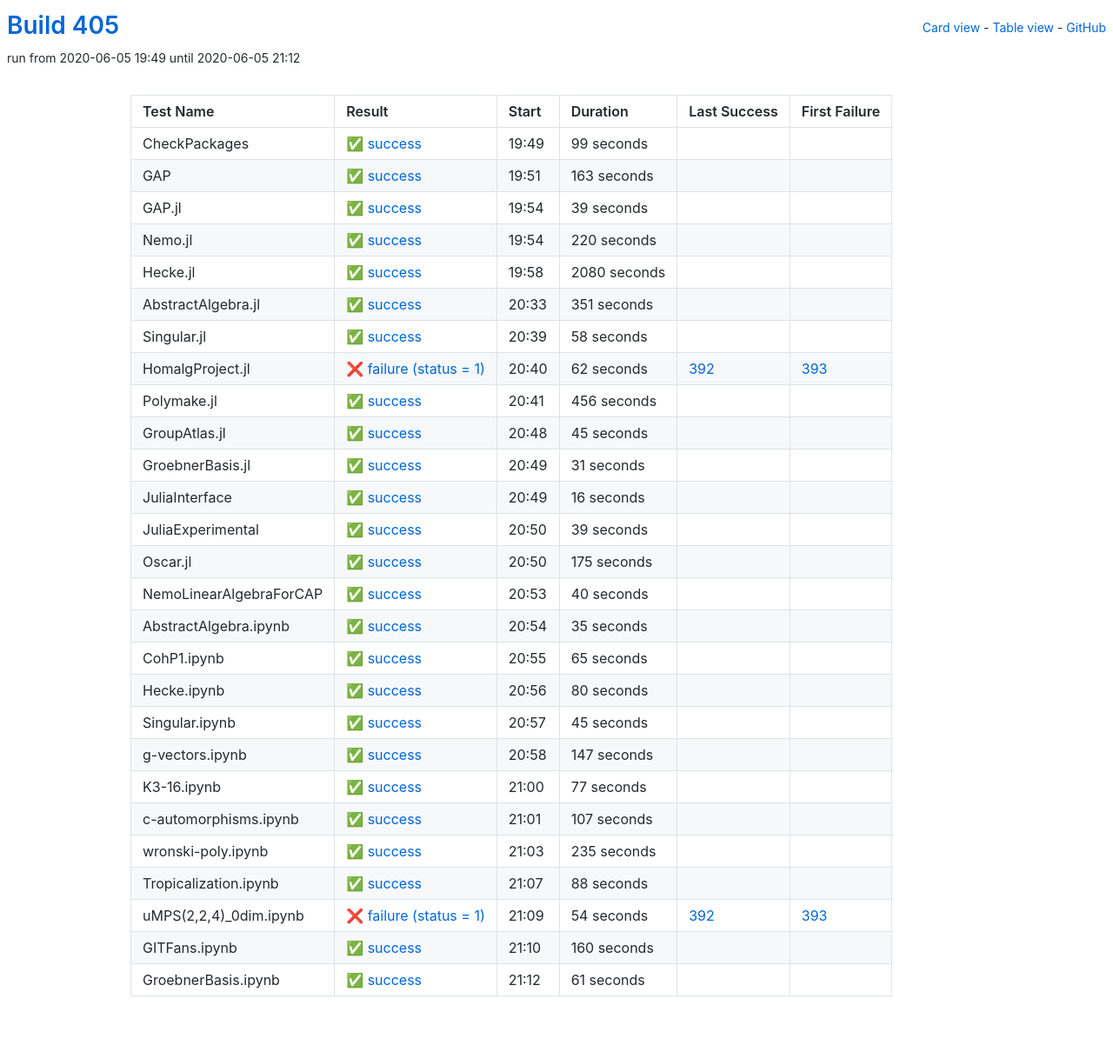
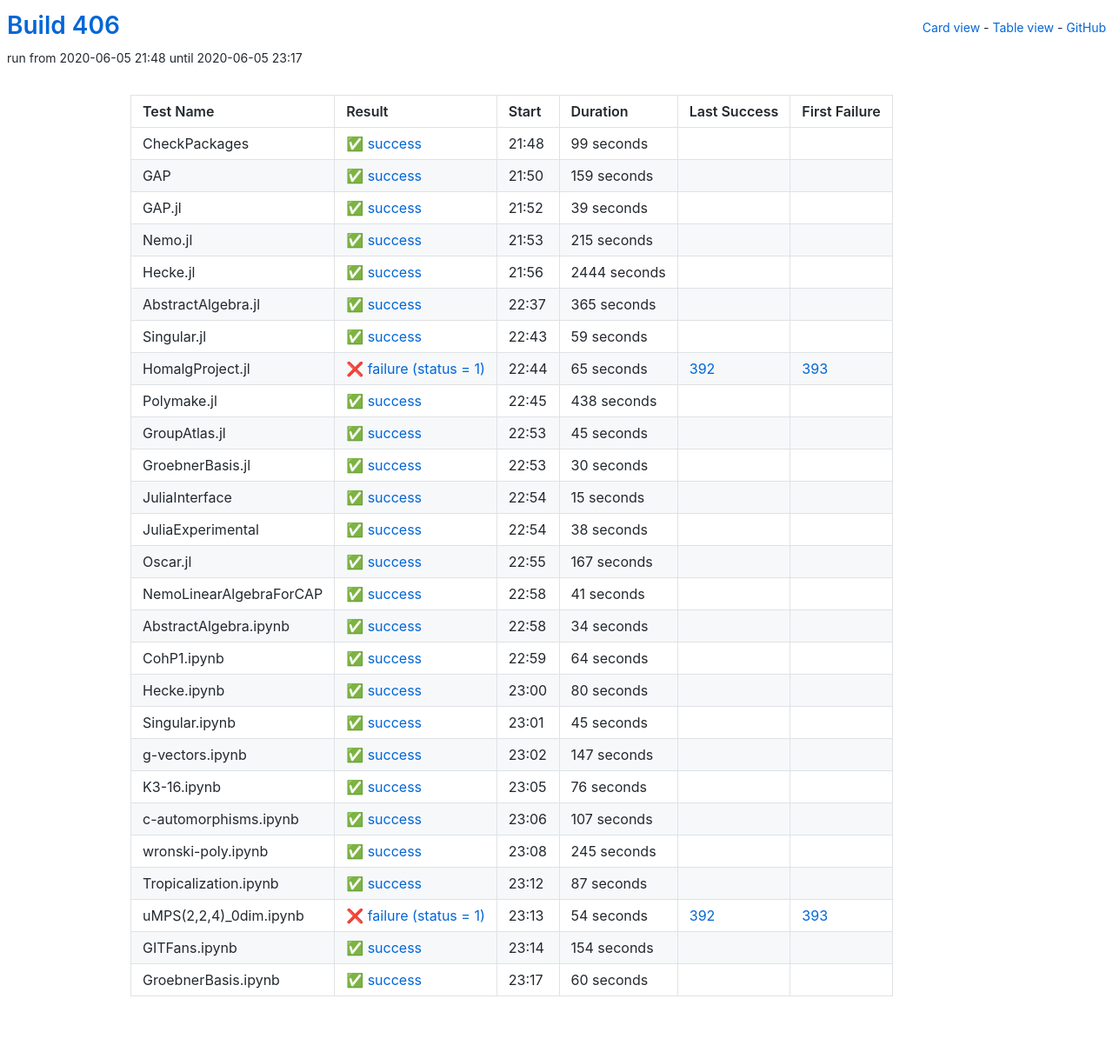
Before and after one commit to oscar-system/oscar-ci-status-1.4, a Jekyll site: the page built from table.html, in a window 1280 px wide. Shown: the whole page at 87% size. Built offline with Jekyll 4.4.1, drawn with Linux system fonts in a browser that asks for light colours.

Commit message:
Build 406

```diff
--- a/_data/ci.yml
+++ b/_data/ci.yml
@@ -1,5 +1,5 @@
-build: 405
-build_url: https://oscarci.mathematik.uni-kl.de/job/oscar-julia-1.4/405/
+build: 406
+build_url: https://oscarci.mathematik.uni-kl.de/job/oscar-julia-1.4/406/
 job: oscar-julia-1.4
 tests:
 - duration: 99
@@ -9,21 +9,21 @@ tests:
   id: checkpackages
   last_success: false
   last_success_url: null
-  log: https://oscarci.mathematik.uni-kl.de/job/oscar-julia-1.4/405/artifact/logs/build-405/CheckPackages.log
+  log: https://oscarci.mathematik.uni-kl.de/job/oscar-julia-1.4/406/artifact/logs/build-406/CheckPackages.log
   name: CheckPackages
-  start: 2020-06-05 19:49
+  start: 2020-06-05 21:48
   status: success
   success: true
-- duration: 163
+- duration: 159
   exitcode: 0
   first_failure: false
   first_failure_url: null
   id: gap
   last_success: false
   last_success_url: null
-  log: https://oscarci.mathematik.uni-kl.de/job/oscar-julia-1.4/405/artifact/logs/build-405/GAP.log
+  log: https://oscarci.mathematik.uni-kl.de/job/oscar-julia-1.4/406/artifact/logs/build-406/GAP.log
   name: GAP
-  start: 2020-06-05 19:51
+  start: 2020-06-05 21:50
   status: success
   success: true
 - duration: 39
@@ -33,81 +33,81 @@ tests:
   id: gap-jl
   last_success: false
   last_success_url: null
-  log: https://oscarci.mathematik.uni-kl.de/job/oscar-julia-1.4/405/artifact/logs/build-405/GAP.jl.log
+  log: https://oscarci.mathematik.uni-kl.de/job/oscar-julia-1.4/406/artifact/logs/build-406/GAP.jl.log
   name: GAP.jl
-  start: 2020-06-05 19:54
+  start: 2020-06-05 21:52
   status: success
   success: true
-- duration: 220
+- duration: 215
   exitcode: 0
   first_failure: false
   first_failure_url: null
   id: nemo-jl
   last_success: false
   last_success_url: null
-  log: https://oscarci.mathematik.uni-kl.de/job/oscar-julia-1.4/405/artifact/logs/build-405/Nemo.jl.log
+  log: https://oscarci.mathematik.uni-kl.de/job/oscar-julia-1.4/406/artifact/logs/build-406/Nemo.jl.log
   name: Nemo.jl
-  start: 2020-06-05 19:54
+  start: 2020-06-05 21:53
   status: success
   success: true
-- duration: 2080
+- duration: 2444
   exitcode: 0
   first_failure: false
   first_failure_url: null
   id: hecke-jl
   last_success: false
   last_success_url: null
-  log: https://oscarci.mathematik.uni-kl.de/job/oscar-julia-1.4/405/artifact/logs/build-405/Hecke.jl.log
+  log: https://oscarci.mathematik.uni-kl.de/job/oscar-julia-1.4/406/artifact/logs/build-406/Hecke.jl.log
   name: Hecke.jl
-  start: 2020-06-05 19:58
+  start: 2020-06-05 21:56
   status: success
   success: true
-- duration: 351
+- duration: 365
   exitcode: 0
   first_failure: false
   first_failure_url: null
   id: abstractalgebra-jl
   last_success: false
   last_success_url: null
-  log: https://oscarci.mathematik.uni-kl.de/job/oscar-julia-1.4/405/artifact/logs/build-405/AbstractAlgebra.jl.log
+  log: https://oscarci.mathematik.uni-kl.de/job/oscar-julia-1.4/406/artifact/logs/build-406/AbstractAlgebra.jl.log
   name: AbstractAlgebra.jl
-  start: 2020-06-05 20:33
+  start: 2020-06-05 22:37
   status: success
   success: true
-- duration: 58
+- duration: 59
   exitcode: 0
   first_failure: false
   first_failure_url: null
   id: singular-jl
   last_success: false
   last_success_url: null
-  log: https://oscarci.mathematik.uni-kl.de/job/oscar-julia-1.4/405/artifact/logs/build-405/Singular.jl.log
+  log: https://oscarci.mathematik.uni-kl.de/job/oscar-julia-1.4/406/artifact/logs/build-406/Singular.jl.log
   name: Singular.jl
-  start: 2020-06-05 20:39
+  start: 2020-06-05 22:43
   status: success
   success: true
-- duration: 62
+- duration: 65
   exitcode: 1
   first_failure: 393
   first_failure_url: https://oscarci.mathematik.uni-kl.de/job/oscar-julia-1.4/393/
   id: homalgproject-jl
   last_success: 392
   last_success_url: https://oscarci.mathematik.uni-kl.de/job/oscar-julia-1.4/392/
-  log: https://oscarci.mathematik.uni-kl.de/job/oscar-julia-1.4/405/artifact/logs/build-405/HomalgProject.jl.log
+  log: https://oscarci.mathematik.uni-kl.de/job/oscar-julia-1.4/406/artifact/logs/build-406/HomalgProject.jl.log
   name: HomalgProject.jl
-  start: 2020-06-05 20:40
+  start: 2020-06-05 22:44
   status: failure
   success: false
-- duration: 456
+- duration: 438
   exitcode: 0
   first_failure: false
   first_failure_url: null
   id: polymake-jl
   last_success: false
   last_success_url: null
-  log: https://oscarci.mathematik.uni-kl.de/job/oscar-julia-1.4/405/artifact/logs/build-405/Polymake.jl.log
+  log: https://oscarci.mathematik.uni-kl.de/job/oscar-julia-1.4/406/artifact/logs/build-406/Polymake.jl.log
   name: Polymake.jl
-  start: 2020-06-05 20:41
+  start: 2020-06-05 22:45
   status: success
   success: true
 - duration: 45
@@ -117,93 +117,93 @@ tests:
   id: groupatlas-jl
   last_success: false
   last_success_url: null
-  log: https://oscarci.mathematik.uni-kl.de/job/oscar-julia-1.4/405/artifact/logs/build-405/GroupAtlas.jl.log
+  log: https://oscarci.mathematik.uni-kl.de/job/oscar-julia-1.4/406/artifact/logs/build-406/GroupAtlas.jl.log
   name: GroupAtlas.jl
-  start: 2020-06-05 20:48
+  start: 2020-06-05 22:53
   status: success
   success: true
-- duration: 31
+- duration: 30
   exitcode: 0
   first_failure: false
   first_failure_url: null
   id: groebnerbasis-jl
   last_success: false
   last_success_url: null
-  log: https://oscarci.mathematik.uni-kl.de/job/oscar-julia-1.4/405/artifact/logs/build-405/GroebnerBasis.jl.log
+  log: https://oscarci.mathematik.uni-kl.de/job/oscar-julia-1.4/406/artifact/logs/build-406/GroebnerBasis.jl.log
   name: GroebnerBasis.jl
-  start: 2020-06-05 20:49
+  start: 2020-06-05 22:53
   status: success
   success: true
-- duration: 16
+- duration: 15
   exitcode: 0
   first_failure: false
   first_failure_url: null
   id: juliainterface
   last_success: false
   last_success_url: null
-  log: https://oscarci.mathematik.uni-kl.de/job/oscar-julia-1.4/405/artifact/logs/build-405/JuliaInterface.log
+  log: https://oscarci.mathematik.uni-kl.de/job/oscar-julia-1.4/406/artifact/logs/build-406/JuliaInterface.log
   name: JuliaInterface
-  start: 2020-06-05 20:49
+  start: 2020-06-05 22:54
   status: success
   success: true
-- duration: 39
+- duration: 38
   exitcode: 0
   first_failure: false
   first_failure_url: null
   id: juliaexperimental
   last_success: false
   last_success_url: null
-  log: https://oscarci.mathematik.uni-kl.de/job/oscar-julia-1.4/405/artifact/logs/build-405/JuliaExperimental.log
+  log: https://oscarci.mathematik.uni-kl.de/job/oscar-julia-1.4/406/artifact/logs/build-406/JuliaExperimental.log
   name: JuliaExperimental
-  start: 2020-06-05 20:50
+  start: 2020-06-05 22:54
   status: success
   success: true
-- duration: 175
+- duration: 167
   exitcode: 0
   first_failure: false
   first_failure_url: null
   id: oscar-jl
   last_success: false
   last_success_url: null
-  log: https://oscarci.mathematik.uni-kl.de/job/oscar-julia-1.4/405/artifact/logs/build-405/Oscar.jl.log
+  log: https://oscarci.mathematik.uni-kl.de/job/oscar-julia-1.4/406/artifact/logs/build-406/Oscar.jl.log
   name: Oscar.jl
-  start: 2020-06-05 20:50
+  start: 2020-06-05 22:55
   status: success
   success: true
-- duration: 40
+- duration: 41
   exitcode: 0
   first_failure: false
   first_failure_url: null
   id: nemolinearalgebraforcap
   last_success: false
   last_success_url: null
-  log: https://oscarci.mathematik.uni-kl.de/job/oscar-julia-1.4/405/artifact/logs/build-405/NemoLinearAlgebraForCAP.log
+  log: https://oscarci.mathematik.uni-kl.de/job/oscar-julia-1.4/406/artifact/logs/build-406/NemoLinearAlgebraForCAP.log
   name: NemoLinearAlgebraForCAP
-  start: 2020-06-05 20:53
+  start: 2020-06-05 22:58
   status: success
   success: true
-- duration: 35
+- duration: 34
   exitcode: 0
   first_failure: false
   first_failure_url: null
   id: abstractalgebra-ipynb
   last_success: false
   last_success_url: null
-  log: https://oscarci.mathematik.uni-kl.de/job/oscar-julia-1.4/405/artifact/logs/build-405/AbstractAlgebra.ipynb.log
+  log: https://oscarci.mathematik.uni-kl.de/job/oscar-julia-1.4/406/artifact/logs/build-406/AbstractAlgebra.ipynb.log
   name: AbstractAlgebra.ipynb
-  start: 2020-06-05 20:54
+  start: 2020-06-05 22:58
   status: success
   success: true
-- duration: 65
+- duration: 64
   exitcode: 0
   first_failure: false
   first_failure_url: null
   id: cohp1-ipynb
   last_success: false
   last_success_url: null
-  log: https://oscarci.mathematik.uni-kl.de/job/oscar-julia-1.4/405/artifact/logs/build-405/CohP1.ipynb.log
+  log: https://oscarci.mathematik.uni-kl.de/job/oscar-julia-1.4/406/artifact/logs/build-406/CohP1.ipynb.log
   name: CohP1.ipynb
-  start: 2020-06-05 20:55
+  start: 2020-06-05 22:59
   status: success
   success: true
 - duration: 80
@@ -213,9 +213,9 @@ tests:
   id: hecke-ipynb
   last_success: false
   last_success_url: null
-  log: https://oscarci.mathematik.uni-kl.de/job/oscar-julia-1.4/405/artifact/logs/build-405/Hecke.ipynb.log
+  log: https://oscarci.mathematik.uni-kl.de/job/oscar-julia-1.4/406/artifact/logs/build-406/Hecke.ipynb.log
   name: Hecke.ipynb
-  start: 2020-06-05 20:56
+  start: 2020-06-05 23:00
   status: success
   success: true
 - duration: 45
@@ -225,9 +225,9 @@ tests:
   id: singular-ipynb
   last_success: false
   last_success_url: null
-  log: https://oscarci.mathematik.uni-kl.de/job/oscar-julia-1.4/405/artifact/logs/build-405/Singular.ipynb.log
+  log: https://oscarci.mathematik.uni-kl.de/job/oscar-julia-1.4/406/artifact/logs/build-406/Singular.ipynb.log
   name: Singular.ipynb
-  start: 2020-06-05 20:57
+  start: 2020-06-05 23:01
   status: success
   success: true
 - duration: 147
@@ -237,21 +237,21 @@ tests:
   id: g-vectors-ipynb
   last_success: false
   last_success_url: null
-  log: https://oscarci.mathematik.uni-kl.de/job/oscar-julia-1.4/405/artifact/logs/build-405/g-vectors.ipynb.log
+  log: https://oscarci.mathematik.uni-kl.de/job/oscar-julia-1.4/406/artifact/logs/build-406/g-vectors.ipynb.log
   name: g-vectors.ipynb
-  start: 2020-06-05 20:58
+  start: 2020-06-05 23:02
   status: success
   success: true
-- duration: 77
+- duration: 76
   exitcode: 0
   first_failure: false
   first_failure_url: null
   id: k3-16-ipynb
   last_success: false
   last_success_url: null
-  log: https://oscarci.mathematik.uni-kl.de/job/oscar-julia-1.4/405/artifact/logs/build-405/K3-16.ipynb.log
+  log: https://oscarci.mathematik.uni-kl.de/job/oscar-julia-1.4/406/artifact/logs/build-406/K3-16.ipynb.log
   name: K3-16.ipynb
-  start: 2020-06-05 21:00
+  start: 2020-06-05 23:05
   status: success
   success: true
 - duration: 107
@@ -261,33 +261,33 @@ tests:
   id: c-automorphisms-ipynb
   last_success: false
   last_success_url: null
-  log: https://oscarci.mathematik.uni-kl.de/job/oscar-julia-1.4/405/artifact/logs/build-405/c-automorphisms.ipynb.log
+  log: https://oscarci.mathematik.uni-kl.de/job/oscar-julia-1.4/406/artifact/logs/build-406/c-automorphisms.ipynb.log
   name: c-automorphisms.ipynb
-  start: 2020-06-05 21:01
+  start: 2020-06-05 23:06
   status: success
   success: true
-- duration: 235
+- duration: 245
   exitcode: 0
   first_failure: false
   first_failure_url: null
   id: wronski-poly-ipynb
   last_success: false
   last_success_url: null
-  log: https://oscarci.mathematik.uni-kl.de/job/oscar-julia-1.4/405/artifact/logs/build-405/wronski-poly.ipynb.log
+  log: https://oscarci.mathematik.uni-kl.de/job/oscar-julia-1.4/406/artifact/logs/build-406/wronski-poly.ipynb.log
   name: wronski-poly.ipynb
-  start: 2020-06-05 21:03
+  start: 2020-06-05 23:08
   status: success
   success: true
-- duration: 88
+- duration: 87
   exitcode: 0
   first_failure: false
   first_failure_url: null
   id: tropicalization-ipynb
   last_success: false
   last_success_url: null
-  log: https://oscarci.mathematik.uni-kl.de/job/oscar-julia-1.4/405/artifact/logs/build-405/Tropicalization.ipynb.log
+  log: https://oscarci.mathematik.uni-kl.de/job/oscar-julia-1.4/406/artifact/logs/build-406/Tropicalization.ipynb.log
   name: Tropicalization.ipynb
-  start: 2020-06-05 21:07
+  start: 2020-06-05 23:12
   status: success
   success: true
 - duration: 54
@@ -297,32 +297,32 @@ tests:
   id: umps-2-2-4-0dim-ipynb
   last_success: 392
   last_success_url: https://oscarci.mathematik.uni-kl.de/job/oscar-julia-1.4/392/
-  log: https://oscarci.mathematik.uni-kl.de/job/oscar-julia-1.4/405/artifact/logs/build-405/uMPS-2-2-4-_0dim.ipynb.log
+  log: https://oscarci.mathematik.uni-kl.de/job/oscar-julia-1.4/406/artifact/logs/build-406/uMPS-2-2-4-_0dim.ipynb.log
   name: uMPS(2,2,4)_0dim.ipynb
-  start: 2020-06-05 21:09
+  start: 2020-06-05 23:13
   status: failure
   success: false
-- duration: 160
+- duration: 154
   exitcode: 0
   first_failure: false
   first_failure_url: null
   id: gitfans-ipynb
   last_success: false
   last_success_url: null
-  log: https://oscarci.mathematik.uni-kl.de/job/oscar-julia-1.4/405/artifact/logs/build-405/GITFans.ipynb.log
+  log: https://oscarci.mathematik.uni-kl.de/job/oscar-julia-1.4/406/artifact/logs/build-406/GITFans.ipynb.log
   name: GITFans.ipynb
-  start: 2020-06-05 21:10
+  start: 2020-06-05 23:14
   status: success
   success: true
-- duration: 61
+- duration: 60
   exitcode: 0
   first_failure: false
   first_failure_url: null
   id: groebnerbasis-ipynb
   last_success: false
   last_success_url: null
-  log: https://oscarci.mathematik.uni-kl.de/job/oscar-julia-1.4/405/artifact/logs/build-405/GroebnerBasis.ipynb.log
+  log: https://oscarci.mathematik.uni-kl.de/job/oscar-julia-1.4/406/artifact/logs/build-406/GroebnerBasis.ipynb.log
   name: GroebnerBasis.ipynb
-  start: 2020-06-05 21:12
+  start: 2020-06-05 23:17
   status: success
   success: true
```
Also changed, not shown: README.md.
